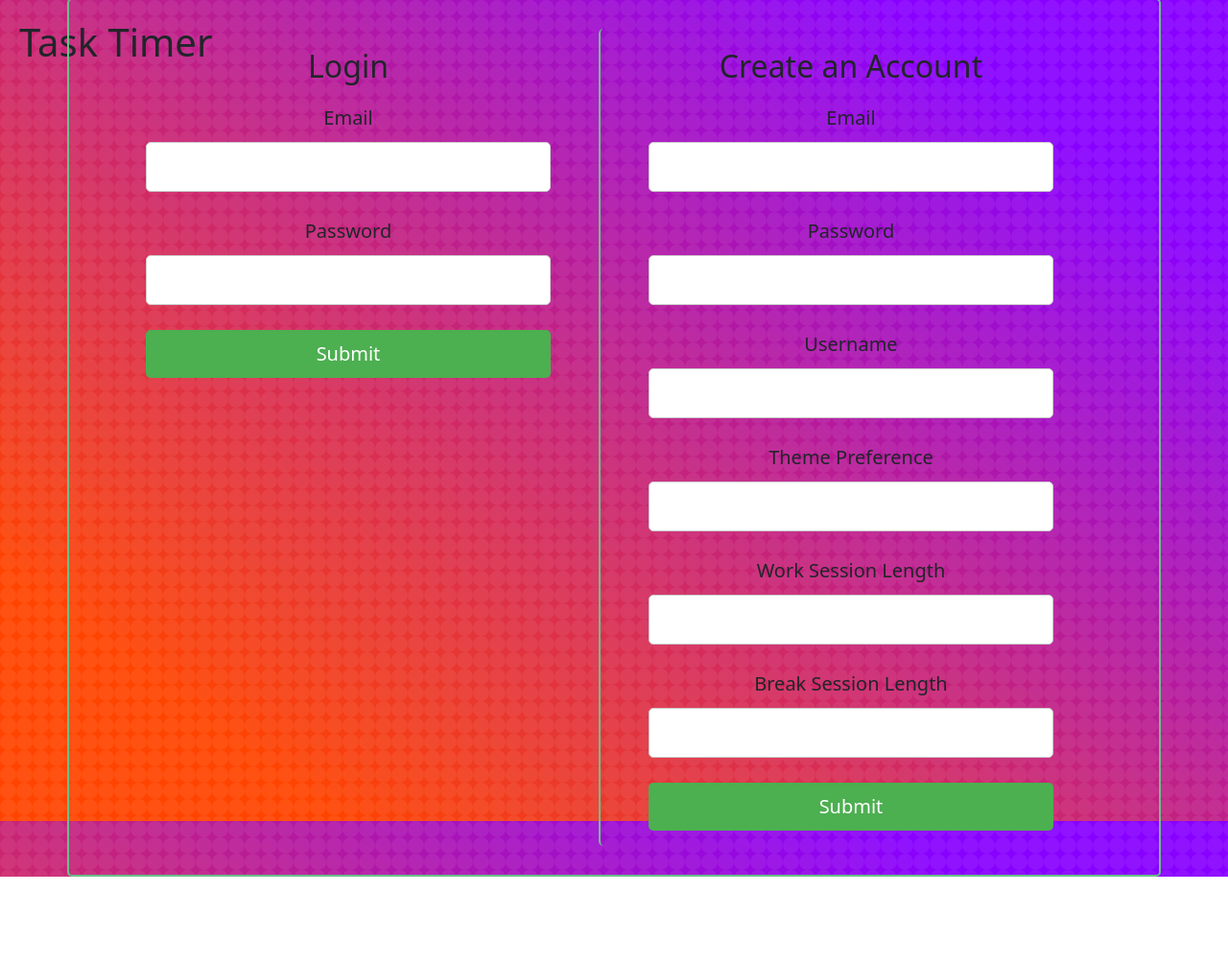
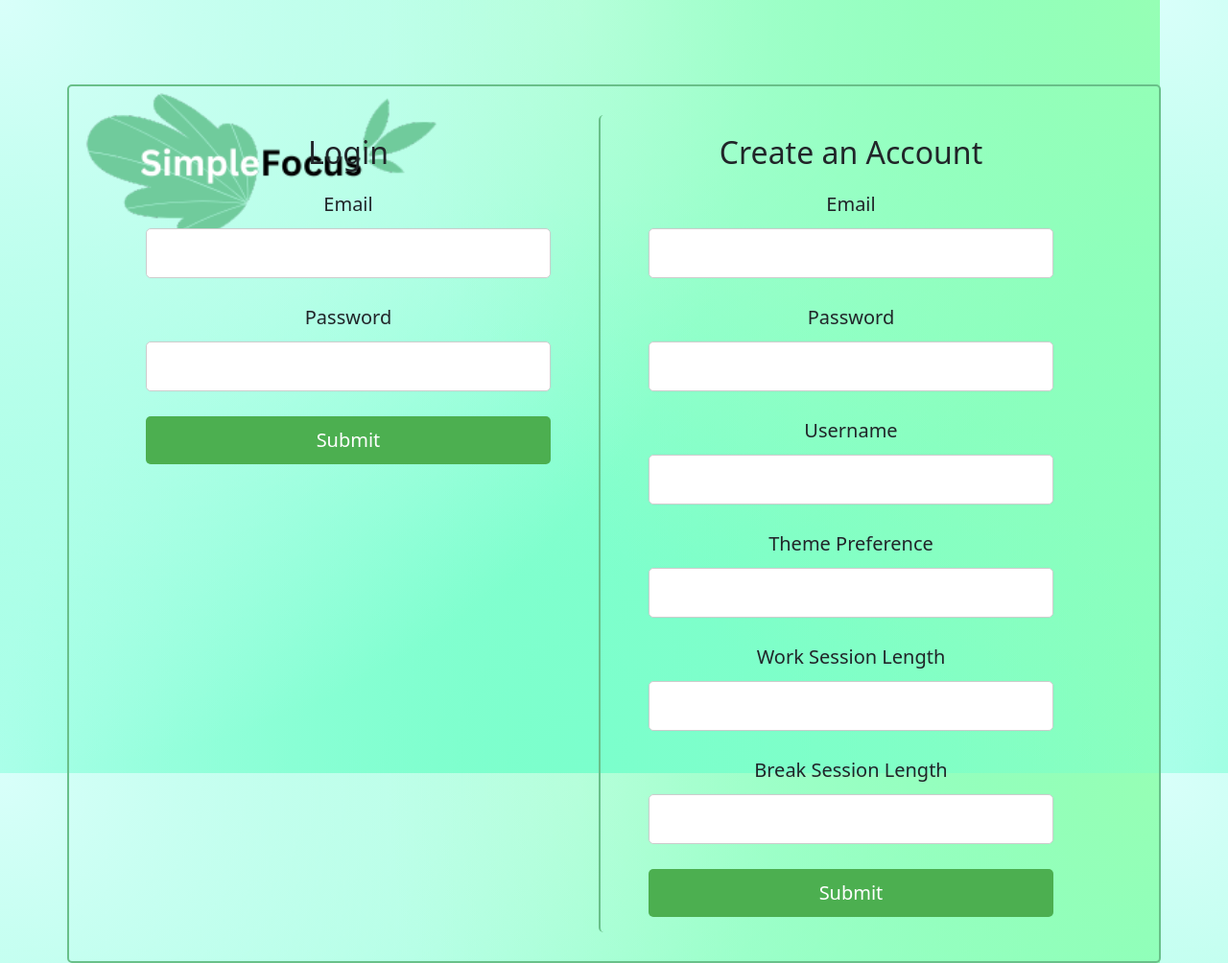
Before and after one commit to sjwhitman/new-final-project, a Flask app: page / in a window 1280 px wide. Shown: the whole page at 96% size. Before the commit the page ends 914 px from the top, so only its background shows below. Run offline with Flask 2, Linux system fonts and the light colour scheme.

Commit message:
design before demo day

```diff
--- a/static/styles.css
+++ b/static/styles.css
@@ -4,7 +4,7 @@ body {
 
 body.light {
     background-color: #ffffff;
-    background-image: url("../static/diamond-sunset.svg");
+    background-image: url("../static/spectrum-gradient.svg");
     background-attachment: fixed;
 }
 
@@ -12,6 +12,22 @@ body.light {
 body.dark {
     background-color: #333;
     color: #fff;
+}
+
+/* Specify black text color for task cards in dark mode */
+body.dark .task-card {
+    color: #000;
+}
+
+/* Specify black text color for countdown timer in dark mode */
+body.dark #countdown-timer {
+    color: #000;
+}
+
+/* Logo styling */
+.logo img {
+    width: 500px; /* Adjust width as needed */
+    height: auto; /* Maintain aspect ratio */
 }
 
 /* button styling */
@@ -146,7 +162,7 @@ h2 {
     display:flex;
     justify-content:center;
     align-items: center;
-    height: 95vh;
+    height: 60vh;
 
 }
 
--- a/templates/homepage.html
+++ b/templates/homepage.html
@@ -2,7 +2,9 @@
   {% block title %}Task Timer Home{% endblock %}
 
   {% block body %}
-  <h1>Task Timer</h1>
+  <div class="logo">
+    <img src="../static/simple-focus.png" alt="Your Logo">
+  </div>
 <div class="container homepage">
 
   <div class ="row frame">
```
Also changed, not shown: static/diamond-sunset.svg (deleted), static/simple-focus.png (added), static/spectrum-gradient.svg (added).
